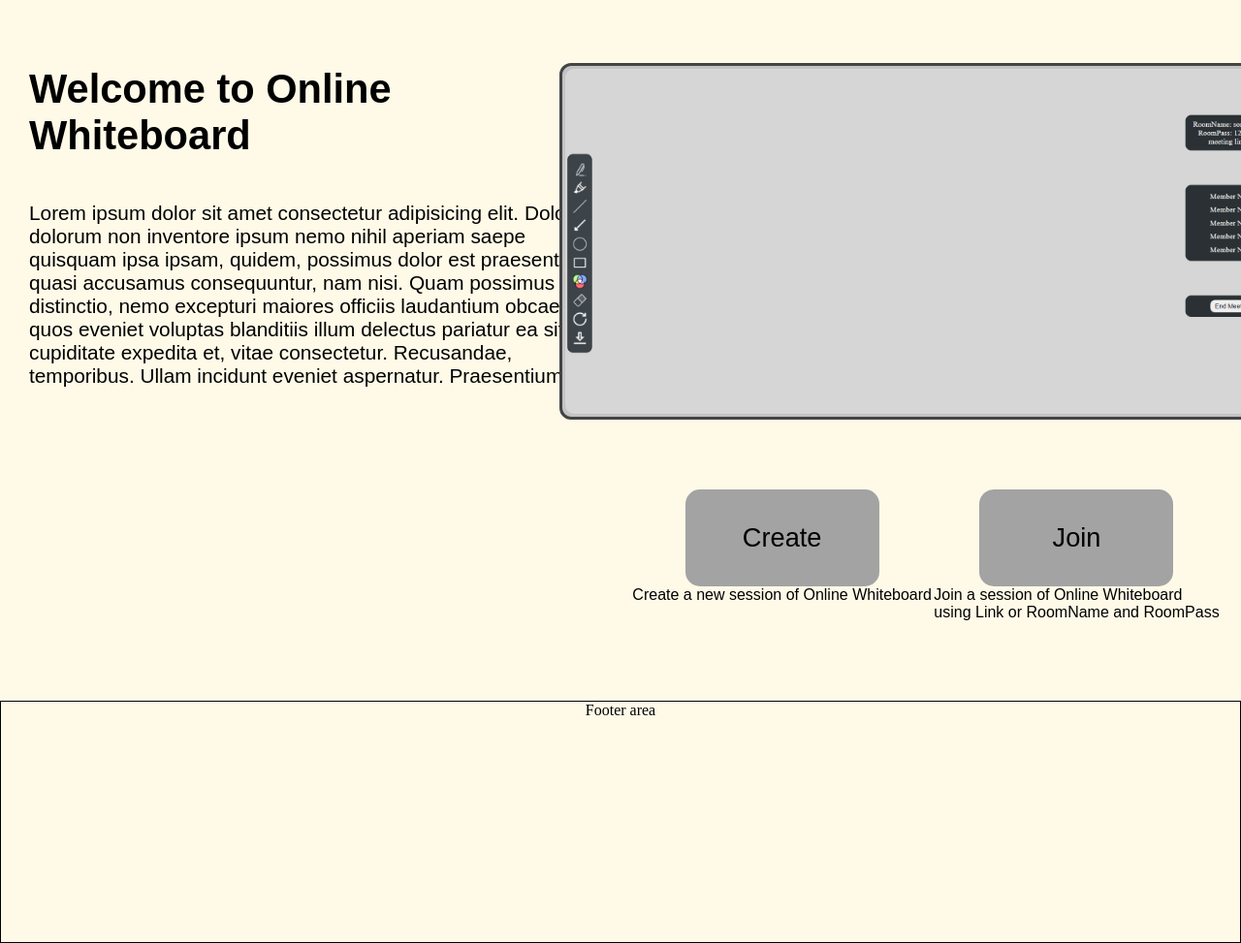
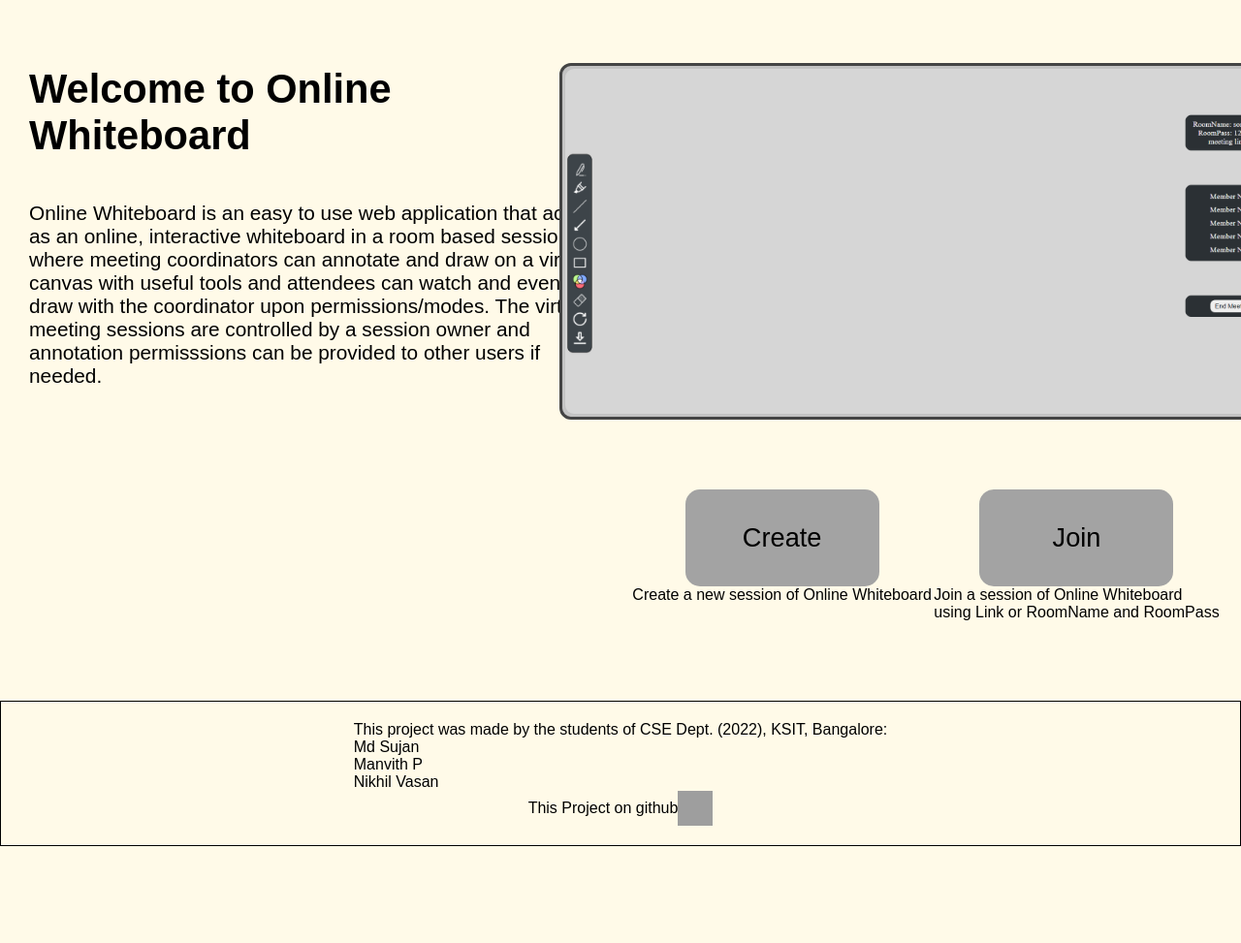
Before and after one commit to MdSujan99/online-whiteboard-2022-cse-38, a website: page public/index.html in a window 1280 px wide. Shown: the part 307-1280 px from the top of the page at 97% size. After the commit the page ends 1180 px from the top, so only its background shows below. Drawn offline with Linux system fonts and the light colour scheme; grey boxes are pictures that could not be loaded; a web font is replaced by a local one.

Commit message:
cleanup and added footer

```diff
--- a/public/CSS/canvas.css
+++ b/public/CSS/canvas.css
@@ -1,3 +1,16 @@
+/* variables */
+:root {
+    --bg_dark: #2B3034;
+    --bg_light: #fffae8;
+    --btn_bg_dark: #88D6B7;
+    --btn_bg_light: #406153;
+    --btn_border_dark: #000;
+    --btn_border_light: #fff;
+    --text_dark: #fff;
+    --text_light: #000;
+    --font_large: 'Bangers', cursive;
+    --font_normal: 'Francois One', sans-serif;
+  }
 *{
     padding: 0;
     border: 0;
@@ -7,6 +20,7 @@
 }
 body{
     background: #000;
+    font-family: var(--font_normal);
 }
 button{
     padding: 5px 10px;
--- a/public/CSS/forms.css
+++ b/public/CSS/forms.css
@@ -20,6 +20,7 @@
 }
 body{
     background-color: var(--bg_light);
+    font-family: var(--font_normal);
 }
 body::-webkit-scrollbar {
     display: none;
@@ -132,6 +133,20 @@ main{
 footer{
     border: 1px solid #000;
     bottom: 0;
-    height: 250px;
-    text-align: center;
+    padding: 20px;
+    display: flex;
+    flex-direction: column;
+    justify-content: center;
+    align-items: center;
 }
+.legal{
+    display: flex;
+    justify-content:center;
+    align-items: center;
+}
+.legal a{
+    display: flex;
+    flex-direction: row;
+    align-items: center;
+    justify-content: center;
+}
--- a/public/CSS/home.css
+++ b/public/CSS/home.css
@@ -20,6 +20,7 @@
 }
 body{
     background-color: var(--bg_light);
+    font-family: var(--font_normal);
 }
 body::-webkit-scrollbar {
     display: none;
@@ -140,6 +141,20 @@ main{
 footer{
     border: 1px solid #000;
     bottom: 0;
-    height: 250px;
-    text-align: center;
+    padding: 20px;
+    display: flex;
+    flex-direction: column;
+    justify-content: center;
+    align-items: center;
 }
+.legal{
+    display: flex;
+    justify-content:center;
+    align-items: center;
+}
+.legal a{
+    display: flex;
+    flex-direction: row;
+    align-items: center;
+    justify-content: center;
+}
--- a/public/JS/createForm.js
+++ b/public/JS/createForm.js
@@ -2,6 +2,11 @@ var myForm = document.getElementById('form_create');
 const url = "https://login.microsoftonline.com/consumers/oauth2/v2.0/authorize?client_id=71c8ebe1-c1eb-4200-9645-0a16441defe8&redirect_uri=http://localhost:3000/canvas.html&scope=user.read&response_type=code&response_mode=query";
 myForm.onsubmit = (e) => {
     e.preventDefault();
+    const roomData = {};
+    roomData.roomName = document.getElementById('roomName');
+    roomData.roomPass = document.getElementById('roomPass');
+    roomData.hostName = document.getElementById('atd_name');
+    console.log(roomData);
     if(! /\?code=[\w+\.\-]{45}/g.test(window.location.search)){
         window.location.href=url;
     }else{
--- a/public/index.html
+++ b/public/index.html
@@ -34,12 +34,10 @@
             <div class="" id="welcome_msg">
                 <h1>Welcome to Online Whiteboard</h1>
                 <p>
-                    Lorem ipsum dolor sit amet consectetur adipisicing elit. Dolore dolorum non inventore ipsum nemo
-                    nihil aperiam saepe quisquam ipsa ipsam, quidem, possimus dolor est praesentium quasi accusamus
-                    consequuntur, nam nisi.
-                    Quam possimus distinctio, nemo excepturi maiores officiis laudantium obcaecati quos eveniet voluptas
-                    blanditiis illum delectus pariatur ea sit cupiditate expedita et, vitae consectetur. Recusandae,
-                    temporibus. Ullam incidunt eveniet aspernatur. Praesentium?
+                    Online Whiteboard is an easy to use web application that acts as an online, interactive whiteboard in a room
+                     based session where meeting coordinators can annotate and draw on a virtual canvas with useful tools and
+                      attendees can watch and even draw with the coordinator upon permissions/modes. The virtual meeting sessions
+                      are controlled by a session owner and annotation permisssions can be provided to other users if needed.
                 </p>
             </div>
         </div>
@@ -65,7 +63,18 @@
         </div>
     </main>
     <footer>
-        <p>Footer area</p>
+        <section class="legal">
+            <p>
+                This project was made by the students of CSE Dept. (2022), KSIT, Bangalore:
+                <br> Md&nbsp;Sujan
+                <br> Manvith&nbsp;P
+                <br> Nikhil&nbsp;Vasan
+                <br>
+                <a target="_blank" href="https://github.com/MdSujan99/2021_22_CSE_38">
+                    This Project on github<img class="contact-links-img" src="https://img.icons8.com/color/48/000000/github--v1.png" width="36" height="36"/>
+                </a>
+            </p>
+        </section>
     </footer>
 </body>
 
```
Also changed, not shown: public/JS/canvas.js (+74 -91 lines), public/canvas.html (+68 -25 lines), public/create.html (+39 -19 lines), server.js (+10 -10 lines).
